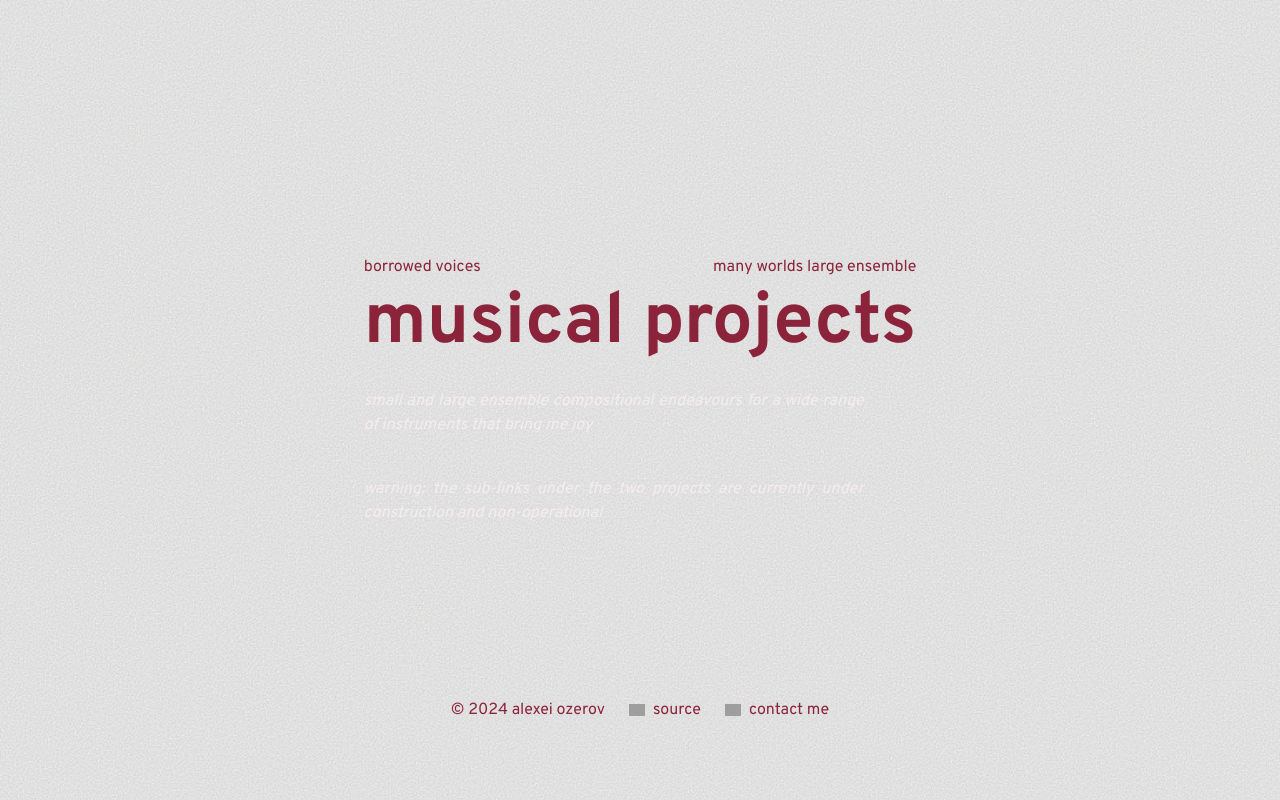
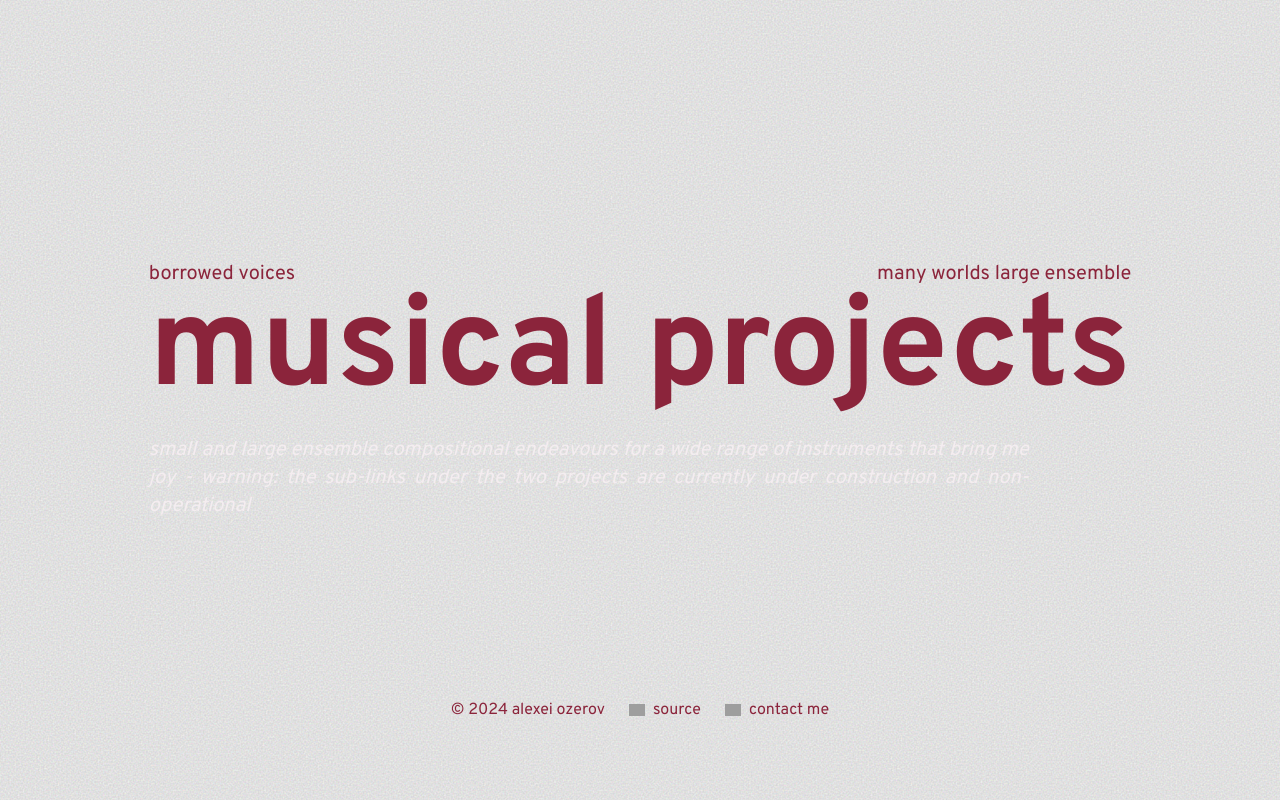
Before and after one commit to alexei-ozerov/alexeiozerov, a Next.js app: page /music in a window 1280 px wide. Built offline with nearby package versions, Linux system fonts and the light colour scheme; grey boxes are pictures that could not be loaded.

Commit message:
FEATURE: update xl sizing for pc

```diff
--- a/src/app/art/page.tsx
+++ b/src/app/art/page.tsx
@@ -35,8 +35,8 @@ export default function Page() {
                     transition={{duration: 0.5}}
                 >
                     <Navigation data={links}/>
-                    <Header linkPath={"/"} headerText={"art & photography"}/>
-                    <Description data={descriptions} size={"max-w-[575px]"}/>
+                    <Header linkPath={"/"} headerText={"arts projects"}/>
+                    <Description data={descriptions} size={"max-w-[355px] xl:max-w-[670px]"}/>
                 </motion.div>
             </div>
             <FooterContent/>
--- a/src/app/art/photography/page.tsx
+++ b/src/app/art/photography/page.tsx
@@ -16,7 +16,9 @@ export default function Page() {
         "i have found so much joy in bringing my cameras with me to family trips, walks, and gigs through the years and documenting my life - swipe through this photo gallery to view some of those snapshots",
     ]
 
-    const [ref] = useKeenSlider<HTMLDivElement>()
+    const [ref] = useKeenSlider<HTMLDivElement>({
+        loop: true,
+    })
 
     return (
         <div
@@ -28,33 +30,33 @@ export default function Page() {
                     transition={{duration: 0.5}}
                 >
                     <Header linkPath={"/art"} headerText={"photography"}/>
-                    <Description data={descriptions} size={"max-w-[390px]"}/>
-                    <div ref={ref} className="keen-slider max-w-[390px] self-center content-center items-center">
-                        <div className="keen-slider__slide self-center content-center items-center">
+                    <Description data={descriptions} size={"max-w-[390px] xl:max-w-[690px] xl:pt-5"}/>
+                    <div ref={ref} className="flex flex-row keen-slider max-w-[390px] xl:max-w-[700px] self-center content-center items-center justify-items-center">
+                        <div className="keen-slider__slide number-slide1 self-center content-center items-center">
                             <Image
                                 src="/DSCF9511.jpg"
-                                width={500}
-                                height={500}
+                                width={700}
+                                height={518}
                                 alt="A photograph taken of a shrub at the humber arboretum"
                                 className="border-[10px] border-[#f4edf0]"
                             />
                             <p className="italics self-center text-center pt-5">humber arboretum / fujifilm xt-5 / 2024</p>
                         </div>
-                        <div className="keen-slider__slide self-center content-center items-center">
+                        <div className="keen-slider__slide number-slide2 self-center content-center items-center">
                             <Image
                                 src="/DSCF9508.jpg"
-                                width={500}
-                                height={500}
+                                width={700}
+                                height={518}
                                 alt="A photograph taken of a flower surrounded by lily pads at the humber arboretum"
                                 className="border-[10px] border-[#f4edf0]"
                             />
                             <p className="italics self-center text-center pt-5">humber arboretum / fujifilm xt-5 / 2024</p>
                         </div>
-                        <div className="keen-slider__slide self-center content-center items-center">
+                        <div className="keen-slider__slide number-slide3 self-center content-center items-center">
                             <Image
                                 src="/DSCF9485.jpg"
-                                width={500}
-                                height={500}
+                                width={700}
+                                height={518}
                                 alt="A photograph taken of a set of benches and a blue-green structure at the humber arboretum"
                                 className="border-[10px] border-[#f4edf0]"
                             />
--- a/src/app/music/bv/page.tsx
+++ b/src/app/music/bv/page.tsx
@@ -34,7 +34,7 @@ export default function Page() {
                 >
                     <Navigation data={links}/>
                     <Header linkPath={"/music"} headerText={"borrowed voices"}/>
-                    <Description data={descriptions} size={"max-w-[500px]"}/>
+                    <Description data={descriptions} size={"max-w-[500px] xl:max-w-[880px]"}/>
                 </motion.div>
             </div>
             <FooterContent/>
--- a/src/app/music/page.tsx
+++ b/src/app/music/page.tsx
@@ -18,8 +18,7 @@ export default function Page() {
         }];
 
     const descriptions: string[] = [
-        "small and large ensemble compositional endeavours for a wide range of instruments that bring me joy",
-        "warning: the sub-links under the two projects are currently under construction and non-operational"
+        "small and large ensemble compositional endeavours for a wide range of instruments that bring me joy - warning: the sub-links under the two projects are currently under construction and non-operational",
     ]
 
     return (
@@ -33,7 +32,7 @@ export default function Page() {
                 >
                     <Navigation data={links}/>
                     <Header linkPath={"/"} headerText={"musical projects"}/>
-                    <Description data={descriptions} size={"max-w-[500px]"}/>
+                    <Description data={descriptions} size={"max-w-[500px] xl:max-w-[880px]"}/>
                 </motion.div>
             </div>
             <FooterContent/>
--- a/src/app/page.tsx
+++ b/src/app/page.tsx
@@ -35,7 +35,7 @@ export default function Home() {
                 >
                     <Navigation data={links}/>
                     <Header linkPath={"/"} headerText={"alexei ozerov"}/>
-                    <Description data={descriptions} size={"max-w-[390px]"}/>
+                    <Description data={descriptions} size={"md:max-w-[390px] xl:max-w-[700px]"}/>
                 </motion.div>
             </div>
             <FooterContent/>
--- a/src/components/description.tsx
+++ b/src/components/description.tsx
@@ -11,7 +11,7 @@ export const Description = ({ data: data, size: size }: DescriptionProps) => {
         rows.push(item);
     }
     return (
-        <div className={`flex flex-wrap text-[#f4edf0] ${size}`}>
+        <div className={`flex flex-wrap text-[#f4edf0] ${size} xl:text-xl xl:max-w-[700px]`}>
             {rows}
         </div>
     )
--- a/src/components/header.tsx
+++ b/src/components/header.tsx
@@ -5,7 +5,7 @@ type HeaderProps = { linkPath: string, headerText: string }
 export const Header = ({ linkPath: path, headerText: text }: HeaderProps) => {
     return (
         <div className="flex flex-row gap-8 items-center content-center">
-            <Link className="text-7xl font-bold leading-tight self-center text-[#8b243b] font-[overpass]" href={path}>
+            <Link className="xl:text-9xl md:text-7xl font-bold leading-tight self-center text-[#8b243b] font-[overpass]" href={path}>
                 {text}
             </Link>
         </div>
--- a/src/components/navigation.tsx
+++ b/src/components/navigation.tsx
@@ -9,7 +9,7 @@ export const Navigation = ({data}: { data: NavProps }) => {
         rows.push(item);
     }
     return (
-        <div className="flex flex-row gap-8 justify-between text-[#8b243b]">
+        <div className="flex flex-row gap-8 justify-between text-[#8b243b] xl:text-xl">
             {rows}
         </div>
     )
```
